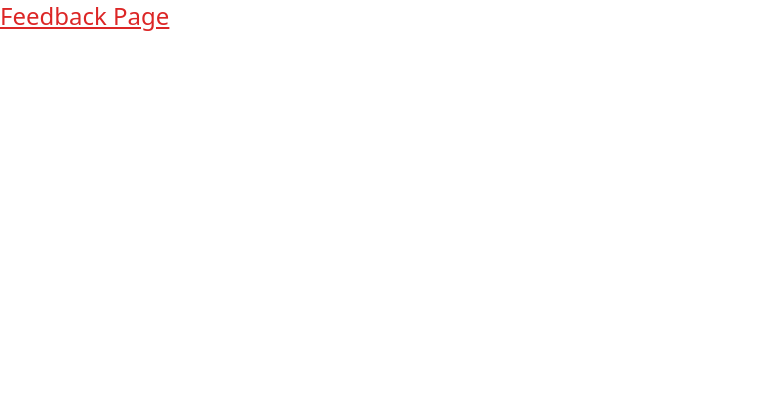
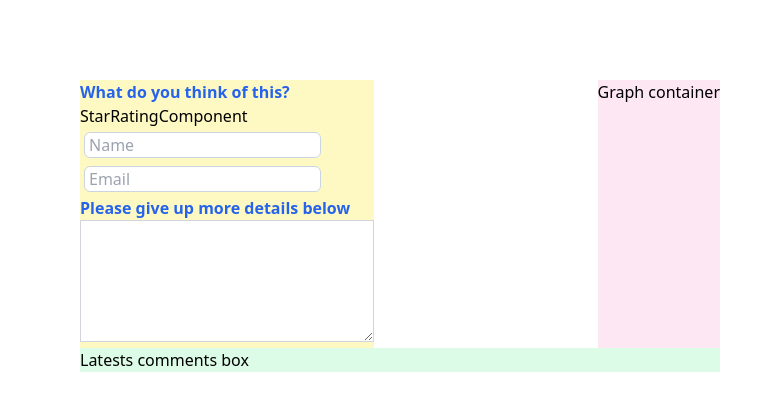
Before and after one commit to chuk-chuk/feedback-page, a React (Create React App) app: page / in a window 1280 px wide. Shown: the top 410 px of the page, without its empty margins (0-783 px from the left). Built offline with nearby package versions, Linux system fonts and the light colour scheme.

Commit message:
Add all elements of the content to the page

```diff
--- a/src/App.tsx
+++ b/src/App.tsx
@@ -1,10 +1,36 @@
-import React from "react";
+import React, { ChangeEvent, useState } from "react";
+import TextInput from "./components/TextInput/TextInput";
 import "./index.css";
 
 function App() {
+  const [textAreaValue, setTextAreaValue] = useState("");
+
+  const handleTextAreaChange = (event: ChangeEvent<HTMLTextAreaElement>) => {
+    setTextAreaValue(event.target.value);
+  };
+
   return (
-    <div className="w-full md:w-3/4 lg:w-1/2">
-      <h1 className="text-2xl underline text-red-600">Feedback Page</h1>
+    <div className="m-20 w-full md:w-3/4 lg:w-1/2">
+      <div className="flex flex-row justify-between">
+        <section className="bg-yellow-100">
+          <p className="text-blue-600 font-bold">What do you think of this?</p>
+          <p>StarRatingComponent</p>
+          <TextInput id="name" placeholder="Name" />
+          <TextInput id="email" placeholder="Email" />
+          <p className="text-blue-600 font-bold">
+            Please give up more details below
+          </p>
+          <textarea
+            className="border border-gray-300"
+            value={textAreaValue}
+            onChange={handleTextAreaChange}
+            rows={5}
+            cols={30}
+          />
+        </section>
+        <aside className="bg-pink-100">Graph container</aside>
+      </div>
+      <section className="bg-green-100">Latests comments box</section>
     </div>
   );
 }
--- /dev/null
+++ b/src/components/TextInput/TextInput.tsx
@@ -0,0 +1,17 @@
+import React from "react";
+import { TextInputProps } from "./TextInput.types";
+
+function TextInput({ id, inputClassName, ...rest }: TextInputProps) {
+  return (
+    <div className="flex justify-left">
+      <input
+        name={id}
+        id={id}
+        className={`pl-1 ml-1 my-1 peer border rounded-md border-slate-300 hover:border-slate-400 focus:outline-none appearance-none ${inputClassName}`}
+        {...rest}
+      />
+    </div>
+  );
+}
+
+export default TextInput;
--- /dev/null
+++ b/src/components/TextInput/TextInput.types.ts
@@ -0,0 +1,6 @@
+import { InputHTMLAttributes } from "react";
+
+export type TextInputProps = {
+  id: string;
+  inputClassName?: string;
+} & InputHTMLAttributes<HTMLInputElement>;
```
Also changed, not shown: 2 other files (tests, documents, lock files or other folders).
